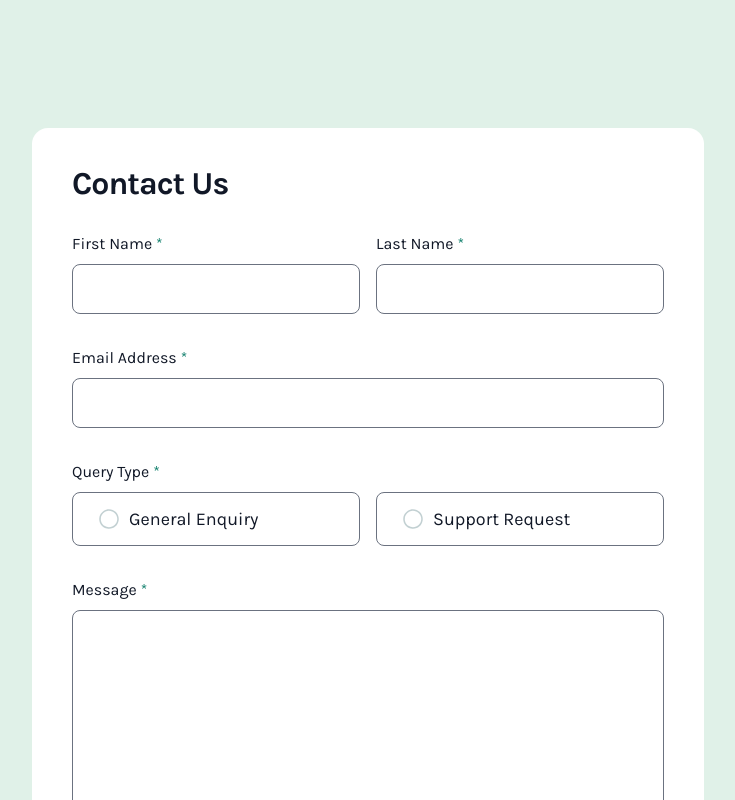
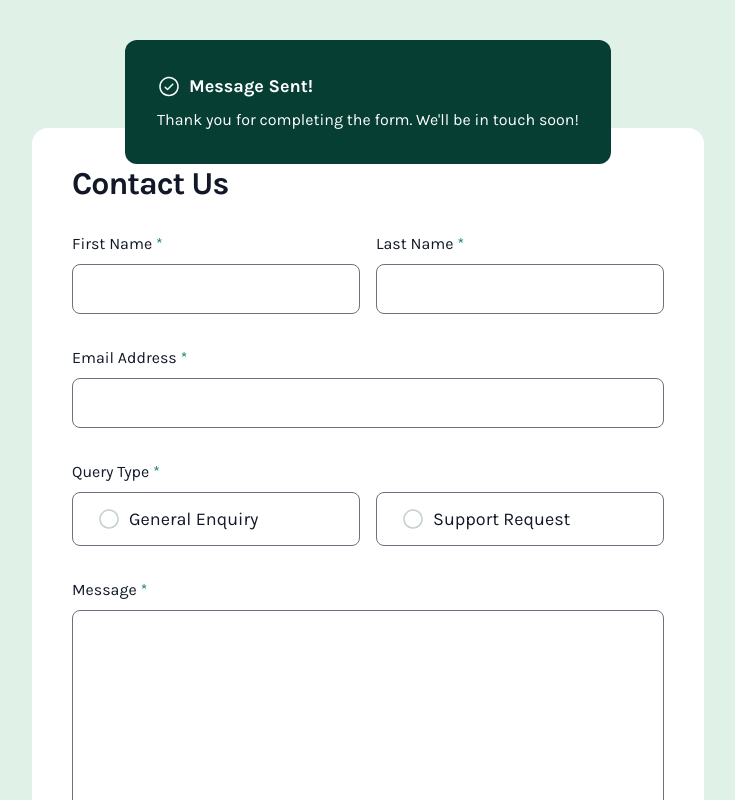
Before and after one commit to raswonders/contact-form, a React (Vite) app: page / in a window 1280 px wide. Shown: the top 800 px of the page, without its empty margins (272-1007 px from the left). Built offline with nearby package versions, Linux system fonts and the light colour scheme.

Commit message:
create Toast

```diff
--- a/src/App.tsx
+++ b/src/App.tsx
@@ -1,8 +1,13 @@
 import { Card } from "./components/Card";
+import { Toast } from "./components/Toast";
 
 function App() {
   return (
     <div className="px-4 md:px-8 py-8 md:py-32 flex justify-center text-gray-900">
+      <Toast
+        title="Message Sent!"
+        message="Thank you for completing the form. We'll be in touch soon!"
+      />
       <Card />
     </div>
   );
--- /dev/null
+++ b/src/components/Toast.tsx
@@ -0,0 +1,13 @@
+import circleCheck from "../assets/circle-check.svg";
+
+export function Toast({ title, message }: { title: string; message: string }) {
+  return (
+    <div className="absolute top-10 p-8 font-karla text-white bg-green-600 bg-gradient-to-t from-black/50 to-black/50 rounded-xl space-y-2">
+      <div className="flex items-center gap-2">
+        <img src={circleCheck} aria-hidden />
+        <h2 className="text-lg font-bold">{title}</h2>
+      </div>
+      <p>{message}</p>
+    </div>
+  );
+}
```
Also changed, not shown: src/assets/circle-check.svg (added).
